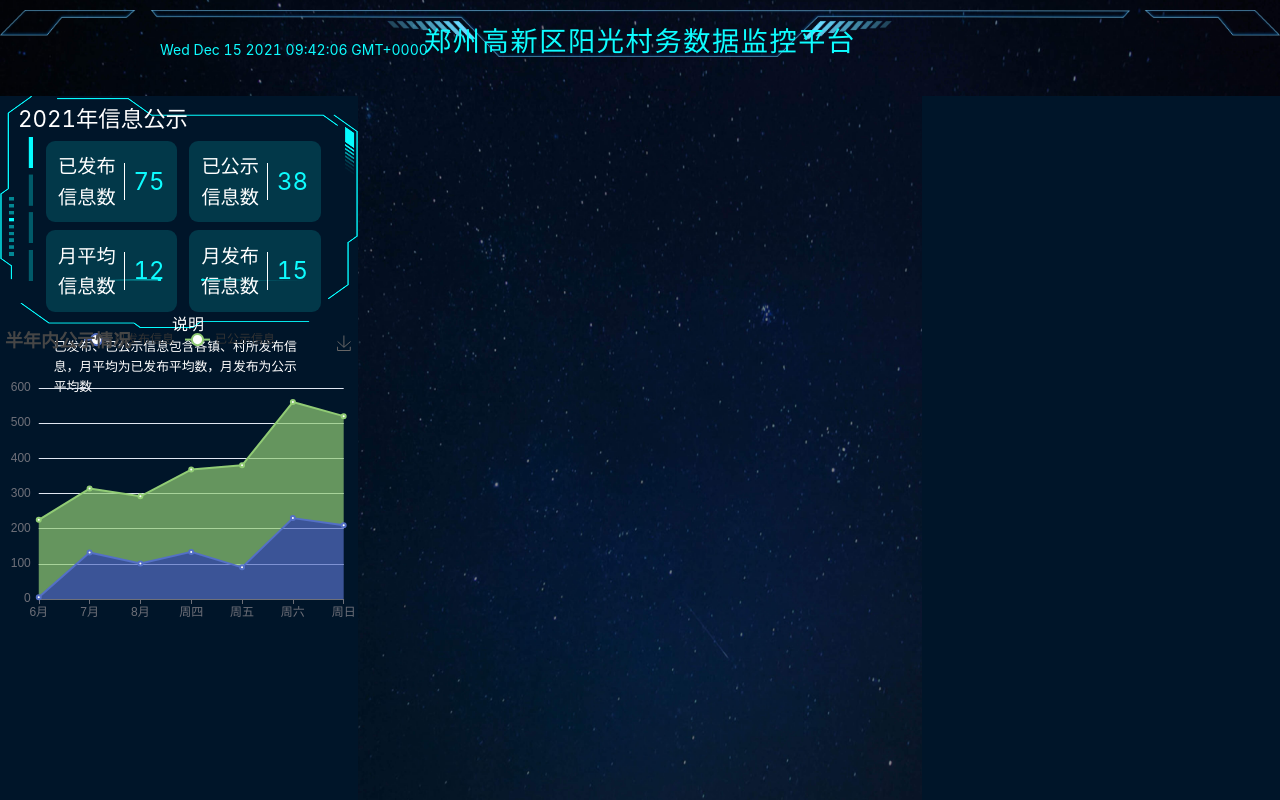
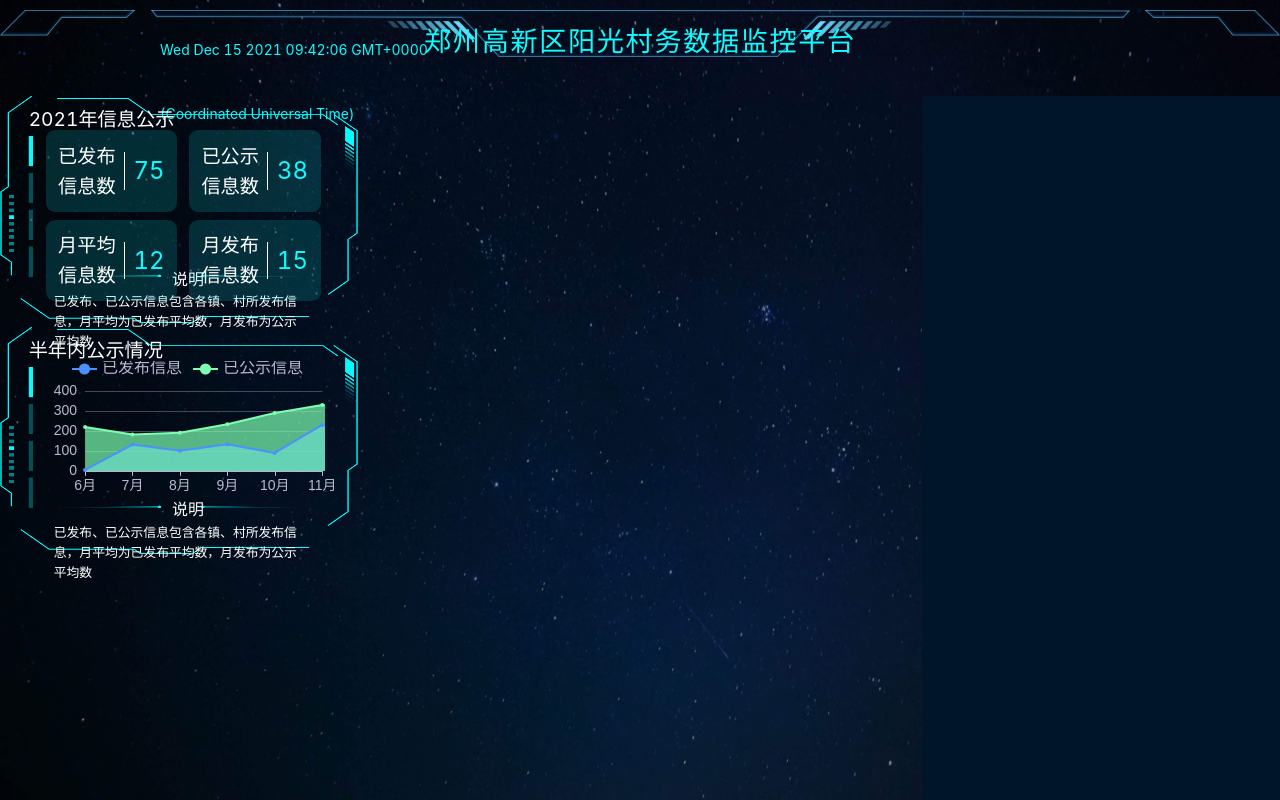
Before and after one commit to Alphia/solid-waste-dashboard, a React (Create React App) app: page / in a window 1280 px wide. Built offline with nearby package versions, Linux system fonts and the light colour scheme.

Commit message:
second talbe

```diff
--- a/src/BigScreen.js
+++ b/src/BigScreen.js
@@ -20,6 +20,14 @@ const MyLayout = styled(Layout)({
     'background':'none'
 });
 
+const MySider = styled(Sider)({
+    'height':'100%',
+    // 'padding-left':'0.5%',
+    // 'padding-right':'0.5%',
+    'background':'none'
+});
+
+
 function BigScreen(props) {
     const {className} = props;
 
@@ -30,9 +38,9 @@ function BigScreen(props) {
                     <Top/>
                 </MyHeader>
                 <MyLayout>
-                    <Sider width={'28%'}>
+                    <MySider width={'28%'}>
                         <Left/>
-                    </Sider>
+                    </MySider>
                     <Content width={'44%'}>
                     </Content>
                     <Sider width={'28%'}>
--- a/src/components/Left.js
+++ b/src/components/Left.js
@@ -1,4 +1,5 @@
 import React from "react";
+import styled from "styled-components"
 import Past6MonthsReport from "./Past6MonthsReport";
 import ThisYearReport from "./ThisYearReport";
 
@@ -13,4 +14,6 @@ function Left(props) {
 }
 
 // export default styled(Left2)
-export default Left;
+export default styled(Left)`
+    //background: none;
+`;
--- /dev/null
+++ b/src/components/LeftBlock.js
@@ -0,0 +1,23 @@
+import styled from "styled-components";
+import {Typography} from "antd";
+
+export const ReportHeader = styled(Typography)`
+    font-size: 1.2rem;
+    color: #fff;
+    padding-left: 8%;
+    padding-top: 0.5rem;
+    padding-bottom: 0.3rem;
+    height: 15%;
+`;
+export const TailHeader = styled.div`
+    padding-left: 48%;
+    font-size: 1rem;
+`;
+export const Tail = styled.div`
+    color: #fff;
+`;
+export const TailContent = styled.div`
+    width: 85%;
+    padding-left: 15%;
+    font-size: 0.8rem;
+`;
--- a/src/components/Past6MonthsReport.js
+++ b/src/components/Past6MonthsReport.js
@@ -2,58 +2,62 @@ import React from 'react';
 import styled from "styled-components"
 import ReactECharts from 'echarts-for-react'
 import DataContext from '../DataContext';
+import {ReportHeader, Tail, TailContent, TailHeader} from "./LeftBlock";
+import leftBg from "../img/left_header2.png";
 
- function Past6MonthsReport (props) {
+function Past6MonthsReport(props) {
 
     const {className} = props;
     const data = React.useContext(DataContext);
     const extractOption = data => {
         return {
-            title: {
-                text: '半年内公示情况'
-            },
             tooltip: {
                 trigger: 'axis'
             },
             legend: {
-                data: ['已发布信息', '已公示信息']
+                data: ['已发布信息', '已公示信息'],
+                right: 50,
+                top: -5,
             },
-            toolbox: {
-                feature: {
-                    saveAsImage: {}
-                }
+            backgroundColor: 'transparent',
+            textStyle: {
+                fontSize: 16
             },
             grid: {
-                left: '3%',
-                right: '4%',
-                // height: '40%',
+                left: '15%',
+                right: '10%',
+                // height: '80%',
                 bottom: '3%',
-                containLabel: true
+                containLabel: true,
+                top: 30,
             },
-            xAxis: [
-                {
-                    type: 'category',
-                    boundaryGap: false,
-                    data: ['6月', '7月', '8月', '周四', '周五', '周六', '周日']
-                }
-            ],
-            yAxis: [
-                {
-                    type: 'value'
-                }
-            ],
+            xAxis: {
+                type: 'category',
+                boundaryGap: false,
+                data: ['6月', '7月', '8月', '9月', '10月', '11月'],
+                axisLabel: {
+                    fontSize: 14,
+                },
+            },
+            yAxis: {
+                type: 'value',
+                splitNumber: 4,
+                axisLabel: {
+                    fontSize: 14,
+                },
+            },
             series: [
                 {
                     name: '已发布信息',
                     type: 'line',
-                    stack: '总量',
+                    stack: '已发布',
                     areaStyle: {normal: {}},
                     data: [data.currentYear_suggent_response_cnt, 132, 101, 134, 90, 230, 210]
                 },
                 {
                     name: '已公示信息',
                     type: 'line',
-                    stack: '总量',
+                    stack: '已公示',
                     areaStyle: {normal: {}},
                     data: [220, 182, 191, 234, 290, 330, 310]
                 }
@@ -64,16 +68,30 @@ import DataContext from '../DataContext';
 
     return (
         <div className={className}>
+
+            <ReportHeader>
+                半年内公示情况
+            </ReportHeader>
+
             <ReactECharts
                 option={option}
-                theme='walden'
-                // style={{height:'100%'}}
+                theme='dark'
+                style={{height: '60%', overflow: 'show'}}
+                className={`background: none;`}
             />
+            <Tail>
+                <TailHeader>说明</TailHeader>
+                <TailContent>
+                    已发布、已公示信息包含各镇、村所发布信息，月平均为已发布平均数，月发布为公示平均数
+                </TailContent>
+            </Tail>
         </div>
     );
 }
 
 export default styled(Past6MonthsReport)`
-    //width: 100%;
-    height: 33%;
-`
+    height: 32.3%;
+    margin-bottom: 1%;
+    background: url(${leftBg}) no-repeat;
+    background-size:100% 100%;
+`;
--- a/src/components/ThisYearReport.js
+++ b/src/components/ThisYearReport.js
@@ -1,22 +1,16 @@
 import React from 'react';
 import styled from "styled-components"
 import DataContext from '../DataContext';
-import {Col, Row, Typography} from 'antd';
+import {Col, Row} from 'antd';
 import "antd/dist/antd.css";
 import leftBg from '../img/left_header2.png'
-
-const ReportHeader = styled(Typography)`
-    font-size: 1.4rem;
-    color: #fff;
-    padding-left: 5%;
-    padding-top: 0.3rem;
-    padding-bottom: 0.3rem;
-`;
+import {ReportHeader, Tail, TailContent, TailHeader} from "./LeftBlock";
 
 const ReportGrid = styled(Row)`
     width: 90%;
     padding-right: 10%;
     float: right;
+    height: 60%;
 `;
 
 const ReportCol = styled(Col)`
@@ -43,21 +37,6 @@ const Number = styled.div`
     width: 40%;
     font-size: 1.5rem;
     border-left: #fff 1px solid;
-`;
-
-const Tail = styled.div`
-    color: #fff;
-`;
-
-const TailHeader =styled.div`
-    padding-left: 48%;
-    font-size: 1rem;
-`;
-
-const TailContent =styled.div`
-    width: 85%;
-    padding-left: 15%;
-    font-size: 0.8rem;
 `;
 
 function ThisYearReport(props) {
@@ -154,7 +133,8 @@ function ThisYearReport(props) {
 }
 
 export default styled(ThisYearReport)`
-    height: 33%;
+    height: 32.3%;
+    margin-bottom: 1%;
     background: url(${leftBg}) no-repeat;
     background-size:100% 100%;
 `
```
